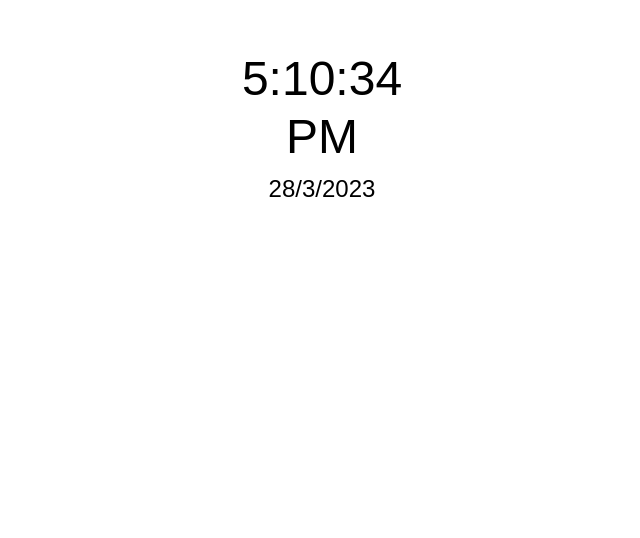
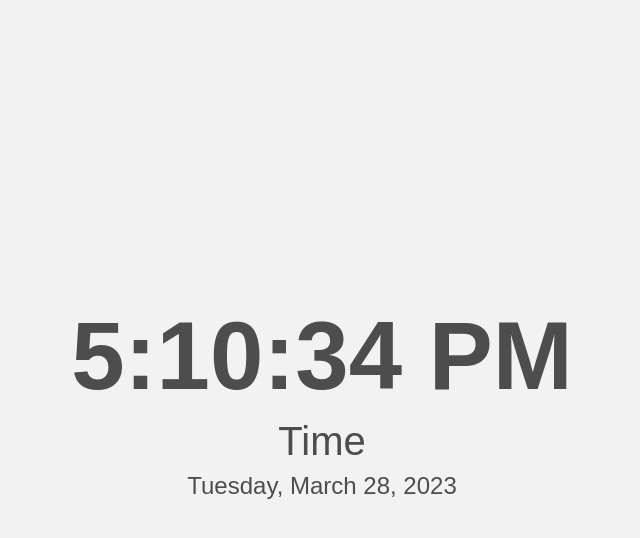
Before and after one commit to Shubham-Shrestha/webtechnology, a plain HTML site: page ISA/clock.html in a window 1280 px wide. Shown: the whole page, without its empty margins (318-958 px from the left). Drawn offline with Linux system fonts and the light colour scheme.

Commit message:
Update clock.html

```diff
--- a/ISA/clock.html
+++ b/ISA/clock.html
@@ -3,76 +3,63 @@
 <head>
 	<title>Digital Clock</title>
 	<style>
-      /* Style the clock element */
-      #clock {
-        font-family: Arial, sans-serif;
-        font-size: 3em;
-        text-align: center;
-        margin-top: 50px;
-        line-height: 1.2em;
+		body {
+			margin: 0;
+			padding: 0;
+			font-family: sans-serif;
+			background: #f2f2f2;
 		}
-
-      /* Style the date element */
-      #date {
-        font-family: Arial, sans-serif;
-        font-size: 1.5em;
-        text-align: center;
-        margin-top: 10px;
+		.container {
+			width: 100%;
+			height: 100vh;
+			display: flex;
+			flex-direction: column;
+			align-items: center;
+			justify-content: center;
+		}
+		h1 {
+			font-size: 6rem;
+			margin: 0;
+			color: #4d4d4d;
+		}
+		.time {
+			font-size: 2.5rem;
+			color: #4d4d4d;
+			margin: 0;
+			padding-top: 0.5rem;
+		}
+		.date {
+			font-size: 1.5rem;
+			color: #4d4d4d;
+			margin: 0;
+			padding-top: 0.5rem;
 		}
 	</style>
 </head>
 <body>
-    <div id="clock">
-      <span id="time"></span>
-      <br>
-      <span id="ampm"></span>
+	<div class="container">
+		<h1 id="clock"></h1>
+		<p class="time" id="time"></p>
+		<p class="date" id="date"></p>
 	</div>
-    <div id="date"></div>
 	<script>
-      // Define the function to update the clock
 		function updateClock() {
-        // Get the current time and date
-        var currentTime = new Date();
-
-        // Extract the hours, minutes, and seconds
-        var hours = currentTime.getHours();
-        var minutes = currentTime.getMinutes();
-        var seconds = currentTime.getSeconds();
-
-        // Convert hours to 12-hour format and determine AM/PM
-        var ampm = hours >= 12 ? 'PM' : 'AM';
+			let now = new Date();
+			let hours = now.getHours();
+			let minutes = now.getMinutes();
+			let seconds = now.getSeconds();
+			let ampm = hours >= 12 ? 'PM' : 'AM';
 			hours = hours % 12;
-        hours = hours ? hours : 12; // the hour '0' should be '12'
-
-        // Add leading zeros to minutes and seconds if necessary
-        if (minutes < 10) {
-          minutes = "0" + minutes;
-        }
-        if (seconds < 10) {
-          seconds = "0" + seconds;
+			hours = hours ? hours : 12;
+			minutes = minutes < 10 ? '0' + minutes : minutes;
+			seconds = seconds < 10 ? '0' + seconds : seconds;
+			let time = hours + ':' + minutes + ':' + seconds + ' ' + ampm;
+			let date = now.toLocaleDateString('en-US', {weekday: 'long', year: 'numeric', month: 'long', day: 'numeric'});
+			document.getElementById('clock').innerHTML = time;
+			document.getElementById('time').innerHTML = 'Time';
+			document.getElementById('date').innerHTML = date;
 		}
 
-        // Construct the strings for the time and AM/PM
-        var timeString = hours + ":" + minutes + ":" + seconds;
-        var ampmString = ampm;
-
-        // Update the clock elements with the new time and AM/PM
-        document.getElementById("time").innerHTML = timeString;
-        document.getElementById("ampm").innerHTML = ampmString;
-
-        // Extract the day, month, and year
-        var day = currentTime.getDate();
-        var month = currentTime.getMonth() + 1; // Note: January is 0
-        var year = currentTime.getFullYear();
-
-        // Construct the string for the date
-        var dateString = day + "/" + month + "/" + year;
-
-        // Update the date element with the new date
-        document.getElementById("date").innerHTML = dateString;
-      }
-
-      // Call the updateClock function every second
 		setInterval(updateClock, 1000);
 	</script>
 </body>
```
Lines whose indentation alone changed are shown as unchanged.
